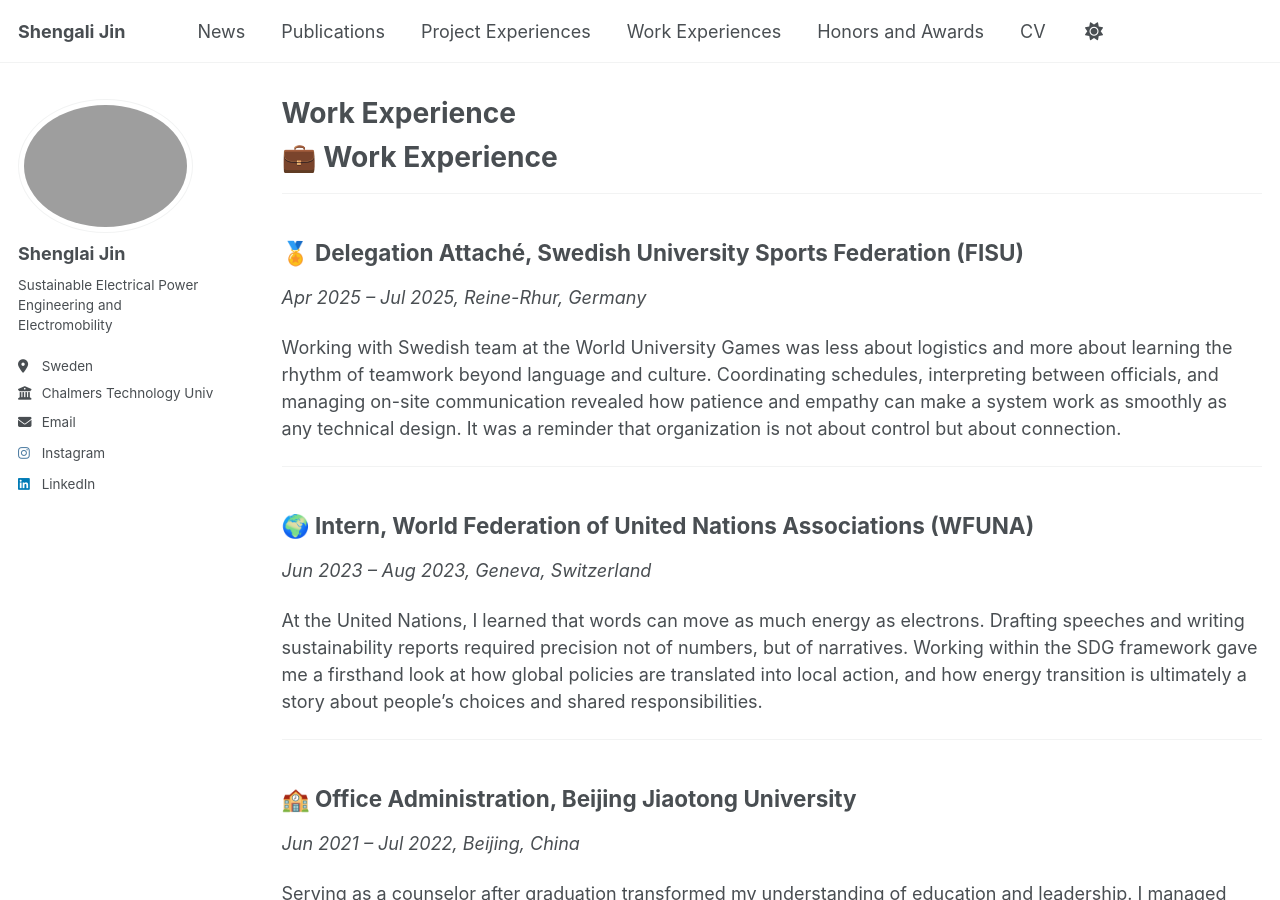
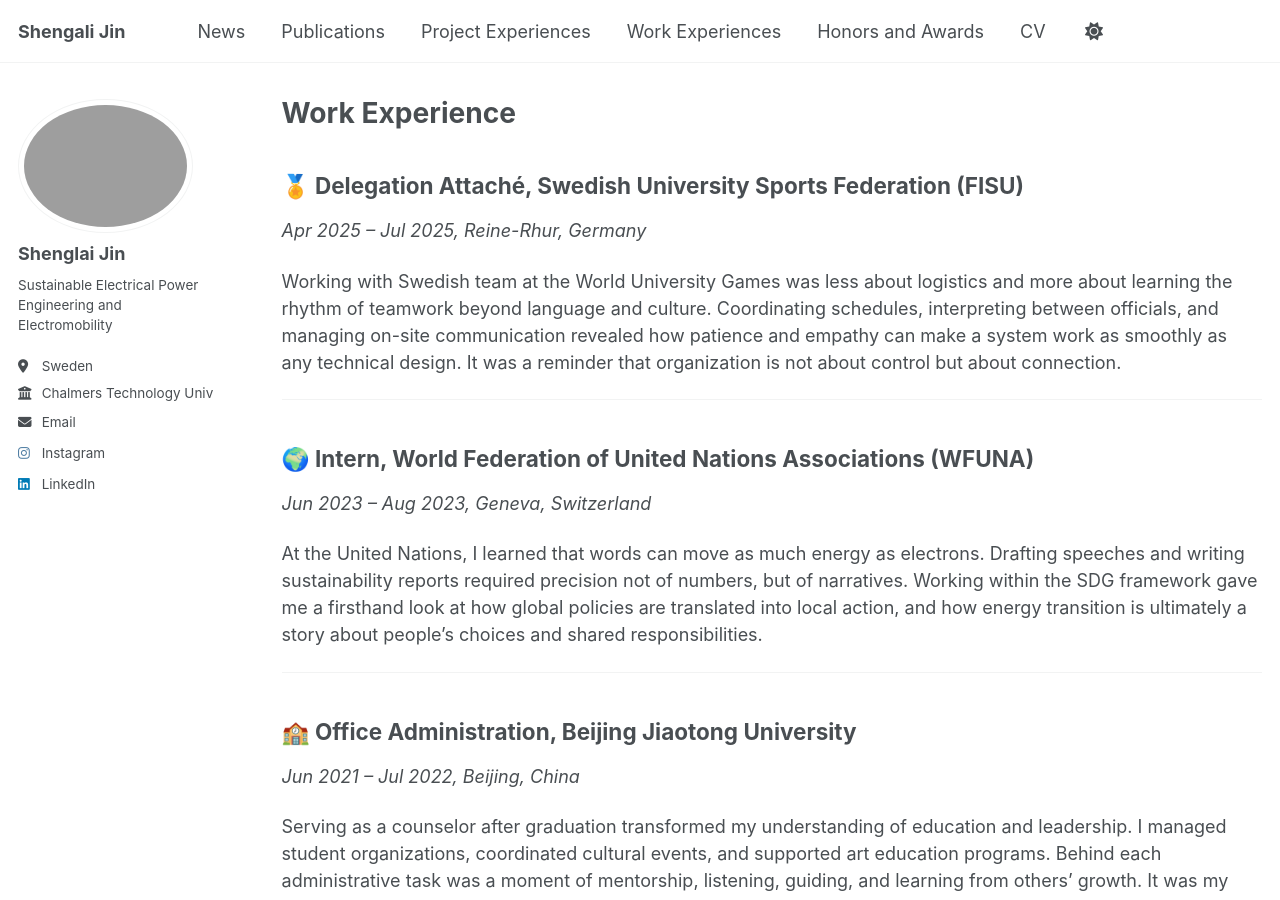
Before and after one commit to shenglaijin1999/shenglaijin1999.github.io, a Jekyll site: the page built from _pages/works.md, in a window 1280 px wide and 900 px high. Built offline with Jekyll 4.4.1, drawn with Linux system fonts in a browser that asks for light colours; a script that is not in the unit is left out.

Commit message:
Update works.md

```diff
--- a/_pages/works.md
+++ b/_pages/works.md
@@ -3,10 +3,6 @@ layout: archive
 title: "Work Experience"
 permalink: /works/
 author_profile: true
----
-
-# 💼 Work Experience
-
 ---
 
 ## 🏅 Delegation Attaché, Swedish University Sports Federation (FISU)
```
